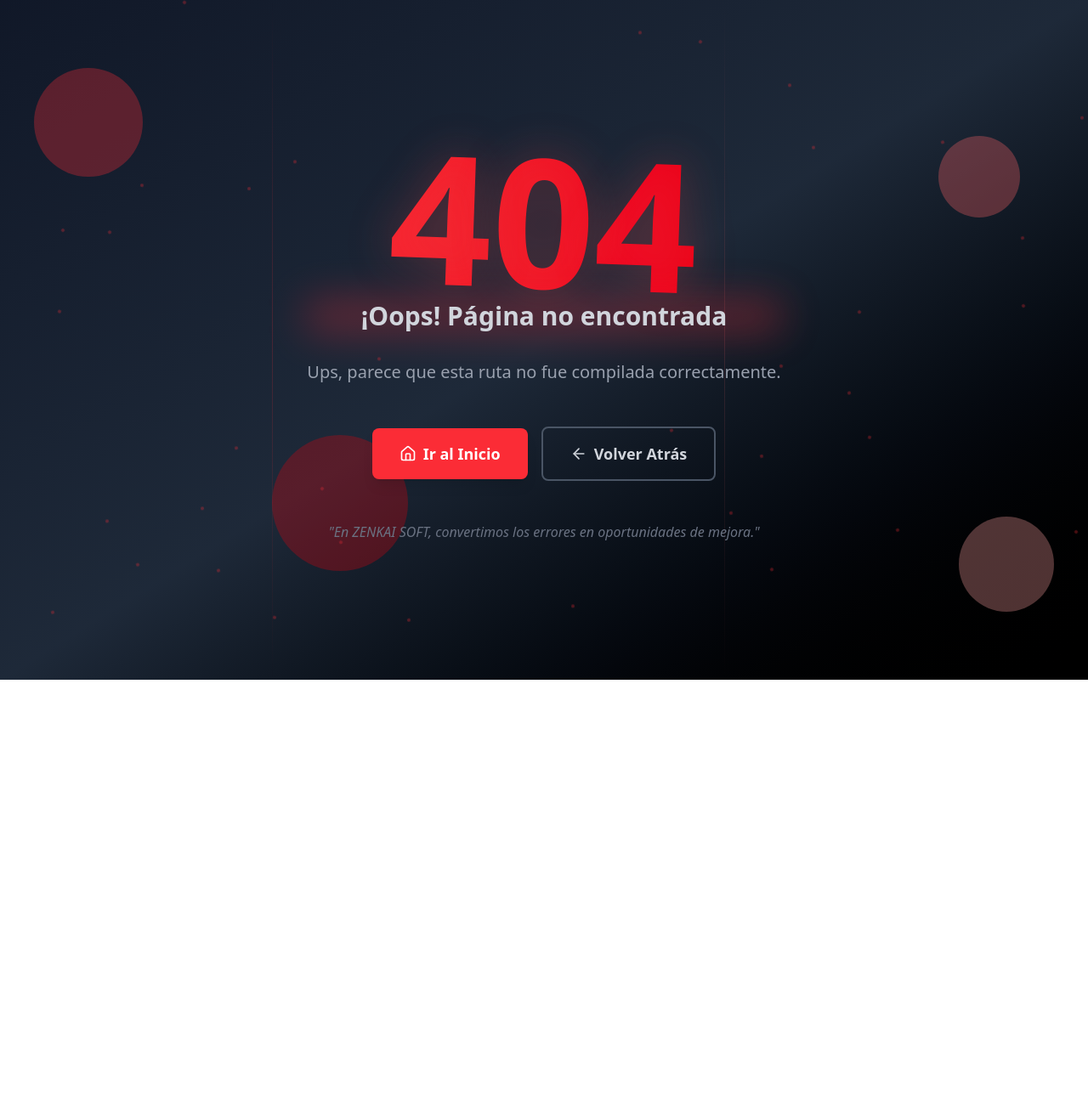
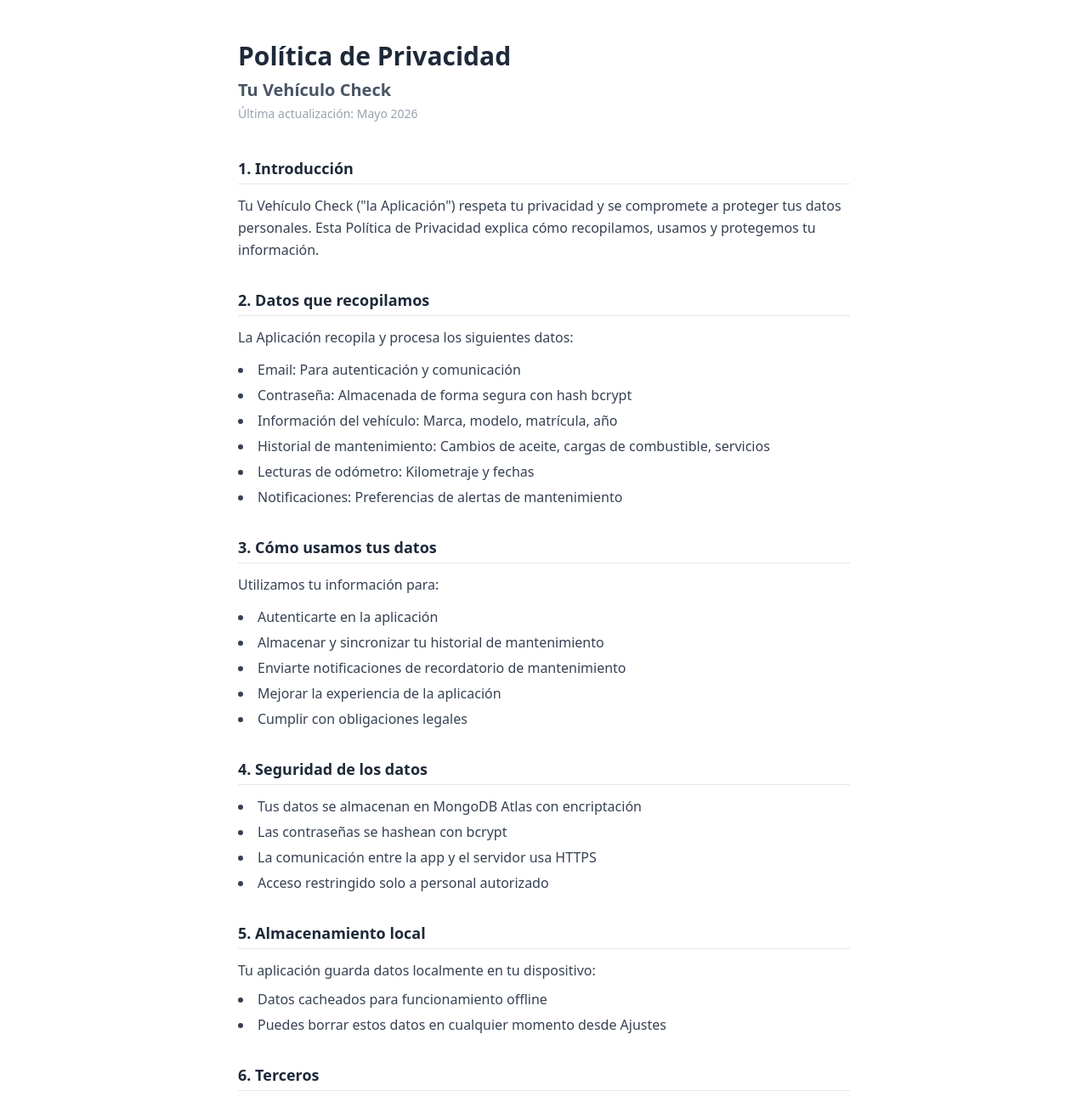
Before and after one commit to JJMarin-08345/ZenKaiSoftPresentation, a React (Vite) app: page /tu_vehiculo_check/politica-privacidad in a window 1280 px wide. Before the commit this address had no page. Shown: the top 1297 px of the page at 85% size. Before the commit the page ends 800 px from the top, so only its background shows below. Built offline with nearby package versions, Linux system fonts and the light colour scheme.

Commit message:
feat: temp page for vehiculo check

```diff
--- a/src/app/routes/router.tsx
+++ b/src/app/routes/router.tsx
@@ -4,12 +4,14 @@
 import { homeRoutes } from "@/home/routes/home.routes";
 import { projectRoutes } from "@/proyects/routes/project.routes";
 import { aboutUsRoutes } from "@/about_us/routes/about_us.routes";
+import { tuVehiculoCheckRoutes } from "@/tu_vehiculo_check/routes/tu_vehiculo_check.routes";
 
 export const routes = createBrowserRouter([
     {
         path: "*",
         element: <Error404 />
     },
+    ...tuVehiculoCheckRoutes,
     {
         path: "/",
         element: <MainLayout />,
--- /dev/null
+++ b/src/tu_vehiculo_check/pages/PrivacyPolicyPage.tsx
@@ -0,0 +1,114 @@
+export const PrivacyPolicyPage = () => {
+    return (
+        <div className="min-h-screen bg-white text-gray-800 px-6 py-12 max-w-3xl mx-auto">
+            <h1 className="text-3xl font-bold mb-2">Política de Privacidad</h1>
+            <h2 className="text-xl font-semibold text-gray-600 mb-1">Tu Vehículo Check</h2>
+            <p className="text-sm text-gray-400 mb-10">Última actualización: Mayo 2026</p>
+
+            <Section title="1. Introducción">
+                <p>
+                    Tu Vehículo Check ("la Aplicación") respeta tu privacidad y se compromete a proteger tus datos
+                    personales. Esta Política de Privacidad explica cómo recopilamos, usamos y protegemos tu
+                    información.
+                </p>
+            </Section>
+
+            <Section title="2. Datos que recopilamos">
+                <p className="mb-3">La Aplicación recopila y procesa los siguientes datos:</p>
+                <ul className="list-disc list-inside space-y-1">
+                    <li><span className="font-medium">Email:</span> Para autenticación y comunicación</li>
+                    <li><span className="font-medium">Contraseña:</span> Almacenada de forma segura con hash bcrypt</li>
+                    <li><span className="font-medium">Información del vehículo:</span> Marca, modelo, matrícula, año</li>
+                    <li><span className="font-medium">Historial de mantenimiento:</span> Cambios de aceite, cargas de combustible, servicios</li>
+                    <li><span className="font-medium">Lecturas de odómetro:</span> Kilometraje y fechas</li>
+                    <li><span className="font-medium">Notificaciones:</span> Preferencias de alertas de mantenimiento</li>
+                </ul>
+            </Section>
+
+            <Section title="3. Cómo usamos tus datos">
+                <p className="mb-3">Utilizamos tu información para:</p>
+                <ul className="list-disc list-inside space-y-1">
+                    <li>Autenticarte en la aplicación</li>
+                    <li>Almacenar y sincronizar tu historial de mantenimiento</li>
+                    <li>Enviarte notificaciones de recordatorio de mantenimiento</li>
+                    <li>Mejorar la experiencia de la aplicación</li>
+                    <li>Cumplir con obligaciones legales</li>
+                </ul>
+            </Section>
+
+            <Section title="4. Seguridad de los datos">
+                <ul className="list-disc list-inside space-y-1">
+                    <li>Tus datos se almacenan en MongoDB Atlas con encriptación</li>
+                    <li>Las contraseñas se hashean con bcrypt</li>
+                    <li>La comunicación entre la app y el servidor usa HTTPS</li>
+                    <li>Acceso restringido solo a personal autorizado</li>
+                </ul>
+            </Section>
+
+            <Section title="5. Almacenamiento local">
+                <p>Tu aplicación guarda datos localmente en tu dispositivo:</p>
+                <ul className="list-disc list-inside space-y-1 mt-2">
+                    <li>Datos cacheados para funcionamiento offline</li>
+                    <li>Puedes borrar estos datos en cualquier momento desde Ajustes</li>
+                </ul>
+            </Section>
+
+            <Section title="6. Terceros">
+                <p>No compartimos tus datos con terceros sin tu consentimiento, excepto:</p>
+                <ul className="list-disc list-inside space-y-1 mt-2">
+                    <li>Proveedores de servicios necesarios (hosting, email)</li>
+                    <li>Si lo requiere la ley</li>
+                </ul>
+            </Section>
+
+            <Section title="7. Derechos del usuario">
+                <p className="mb-3">Tienes derecho a:</p>
+                <ul className="list-disc list-inside space-y-1">
+                    <li>Acceder a tus datos personales</li>
+                    <li>Solicitar la corrección de datos inexactos</li>
+                    <li>Solicitar la eliminación de tus datos</li>
+                    <li>Descargar una copia de tus datos</li>
+                </ul>
+                <p className="mt-3">
+                    Para ejercer estos derechos, contacta a:{" "}
+                    <a href="mailto:zenkaisoft.col@gmail.com" className="text-blue-600 underline">
+                        zenkaisoft.col@gmail.com
+                    </a>
+                </p>
+            </Section>
+
+            <Section title="8. Retención de datos">
+                <p>
+                    Guardamos tus datos mientras uses la aplicación. Si eliminas tu cuenta, tus datos se borran en
+                    30 días.
+                </p>
+            </Section>
+
+            <Section title="9. Cambios en esta política">
+                <p>
+                    Podemos actualizar esta política ocasionalmente. Te notificaremos de cambios significativos.
+                </p>
+            </Section>
+
+            <Section title="10. Contacto">
+                <p>Si tienes preguntas sobre esta Política de Privacidad, contacta a:</p>
+                <ul className="mt-2 space-y-1">
+                    <li>
+                        <span className="font-medium">Email:</span>{" "}
+                        <a href="mailto:zenkaisoft.col@gmail.com" className="text-blue-600 underline">
+                            zenkaisoft.col@gmail.com
+                        </a>
+                    </li>
+                    <li><span className="font-medium">Empresa:</span> ZenKaiSoft</li>
+                </ul>
+            </Section>
+        </div>
+    );
+};
+
+const Section = ({ title, children }: { title: string; children: React.ReactNode }) => (
+    <section className="mb-8">
+        <h3 className="text-lg font-semibold mb-3 border-b border-gray-200 pb-1">{title}</h3>
+        <div className="text-gray-700 leading-relaxed">{children}</div>
+    </section>
+);
--- /dev/null
+++ b/src/tu_vehiculo_check/routes/tu_vehiculo_check.routes.tsx
@@ -0,0 +1,9 @@
+import type { RouteObject } from "react-router-dom";
+import { PrivacyPolicyPage } from "../pages/PrivacyPolicyPage";
+
+export const tuVehiculoCheckRoutes: RouteObject[] = [
+    {
+        path: "/tu_vehiculo_check/politica-privacidad",
+        element: <PrivacyPolicyPage />,
+    },
+];
```
